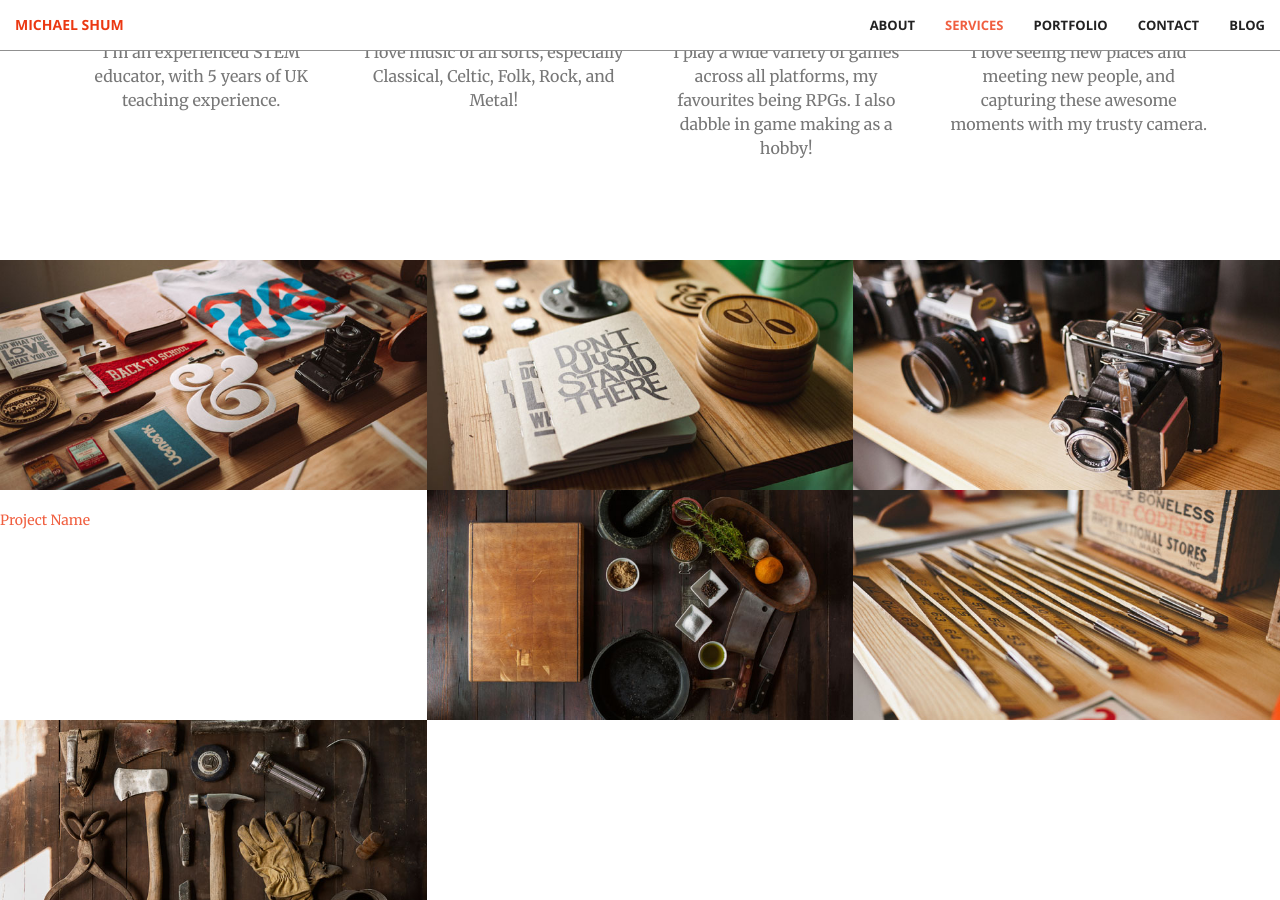
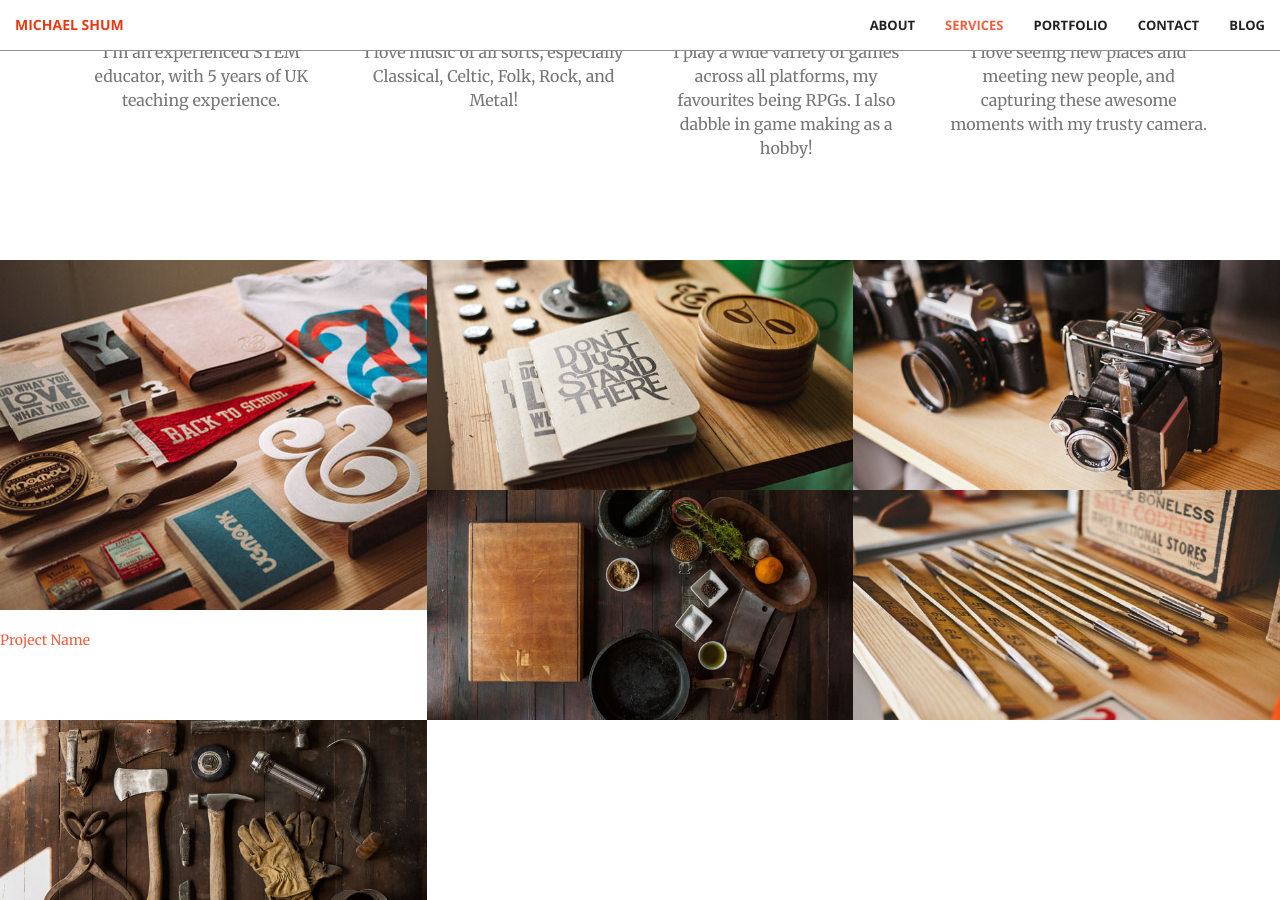
Before and after one commit to petriomelony/petriomelony.github.io, a Jekyll site: the page built from index.html, in a window 1280 px wide and 900 px high, scrolled down 1948 px. Built offline with Jekyll 4.4.1, drawn with Linux system fonts in a browser that asks for light colours; nearby versions of some CDN libraries.

Commit message:
Update portfolio.html

```diff
--- a/_includes/portfolio.html
+++ b/_includes/portfolio.html
@@ -3,7 +3,7 @@
         <div class="row no-gutter">
             <div class="col-lg-4 col-sm-6">
                 <a href="img/portfolio/1.jpg" class="image-popup-no-margins" title="test caption">
-                    <img src="img/portfolio/1.jpg" class="img-responsive" alt="Project 1">
+                    <img src="img/portfolio/1.jpg" class="portfolio-box img-responsive" alt="Project 1">
                     <div class="portfolio-box-caption">
                         <div class="portfolio-box-caption-content">
                             <div class="project-category text-faded">
```
